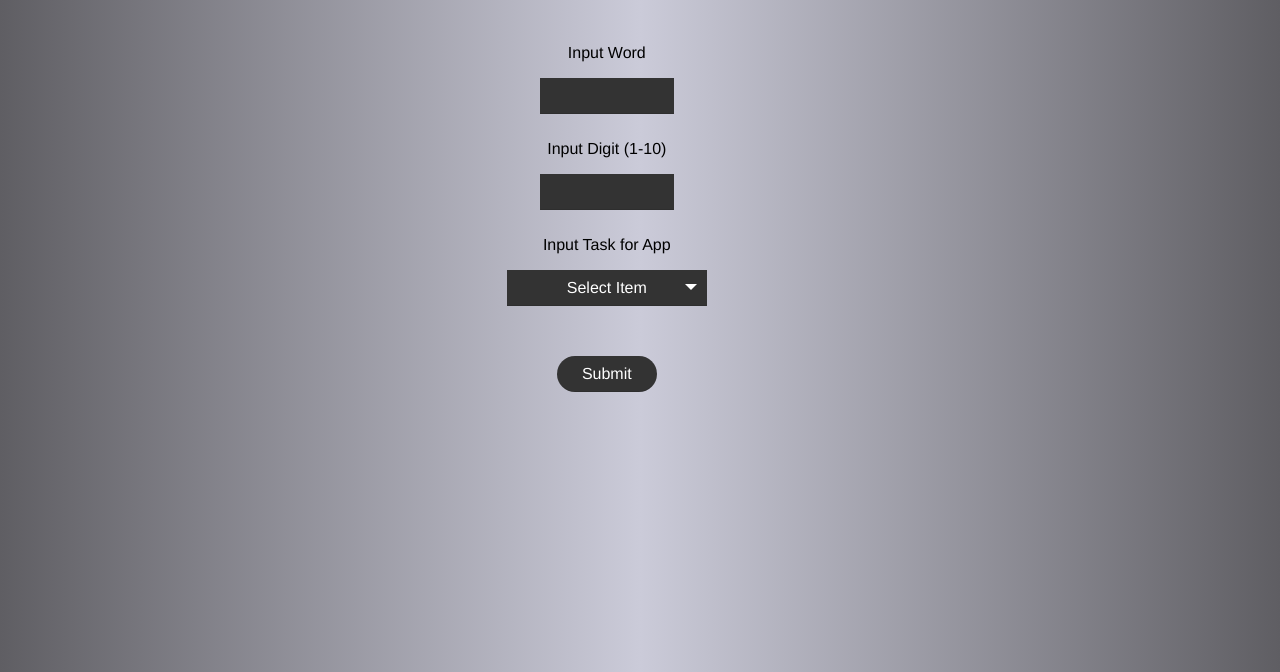
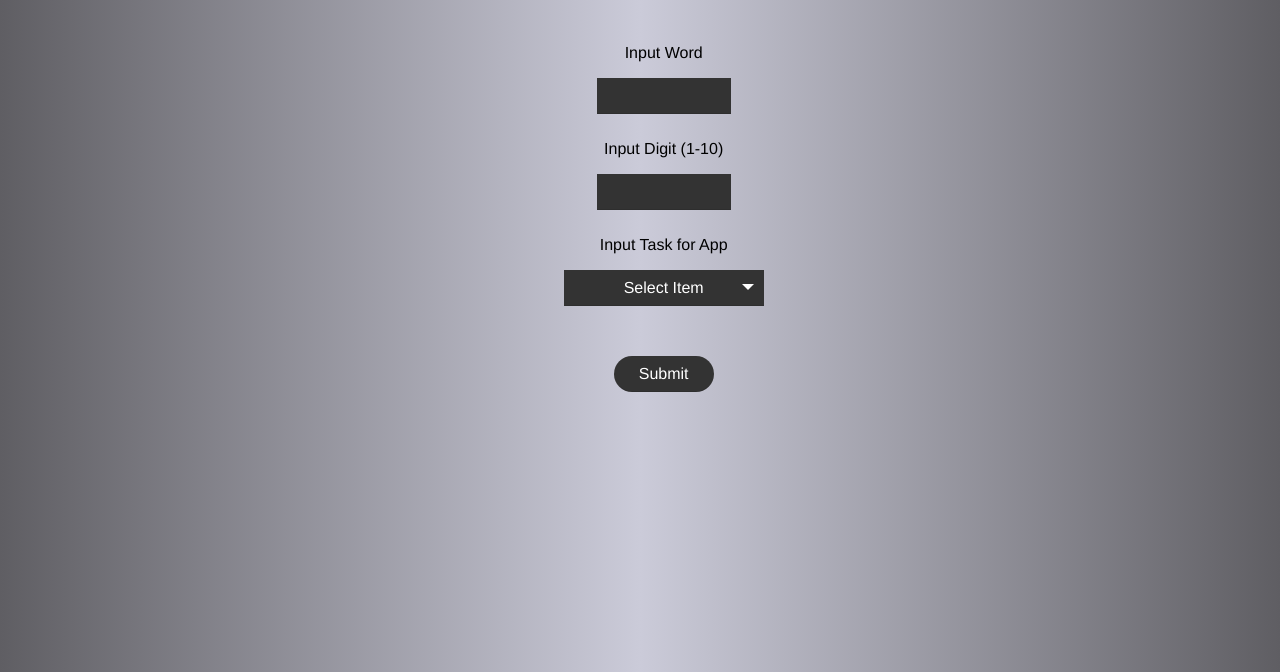
Before and after one commit to kevscon/ds-understanding, a Flask app: page / in a window 1280 px wide. Shown: the part 128-800 px from the top of the page. Run offline with Flask 2, Linux system fonts and the light colour scheme.

Commit message:
flask app ref

```diff
--- /dev/null
+++ b/code_reference/flask_app/requirements.txt
@@ -0,0 +1,5 @@
+django
+gunicorn
+django-heroku
+flask
+config
--- a/code_reference/flask_app/static/css/styles.css
+++ b/code_reference/flask_app/static/css/styles.css
@@ -54,7 +54,7 @@ li a:hover {
 /* Create three equal columns that floats next to each other */
 .column {
   float: left;
-  width: 30%;
+  width: 33%;
   padding: 10px;
 }
 
```
Also changed, not shown: 2 other files.
